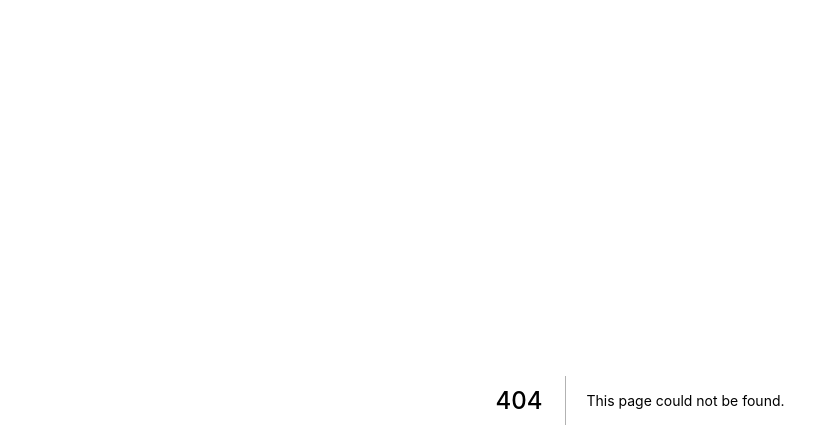
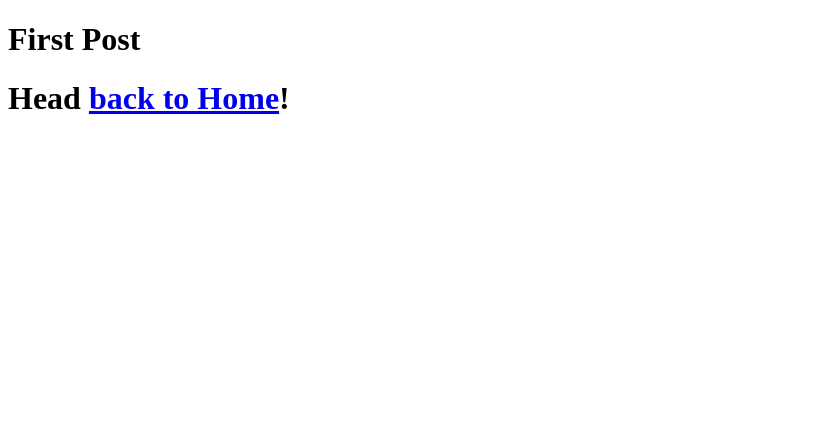
Before and after one commit to basil08/nextjs-blog, a Next.js app: page /posts/first-post in a window 1280 px wide. Before the commit this address had no page. Shown: the top 448 px of the page, without its empty margins (0-839 px from the left). Built offline with nearby package versions, Linux system fonts and the light colour scheme.

Commit message:
Add metadata <title> using 'next/head'

```diff
--- /dev/null
+++ b/pages/posts/first-post.js
@@ -0,0 +1,16 @@
+import Link from 'next/link'
+import Head from 'next/head'
+
+export default function FirstPost() {
+  return (
+    <>
+      <Head>
+        <title>First Post | Basil's Blog</title>
+      </Head>
+      <main>
+          <h1>First Post</h1>
+          <h1>Head {' '}<Link href="/"><a>back to Home</a></Link>!</h1>
+      </main>
+    </>
+  )
+}
```
Also changed, not shown: pages/index.js (+6 -1 lines), 1 other file (tests, documents, lock files or other folders).
